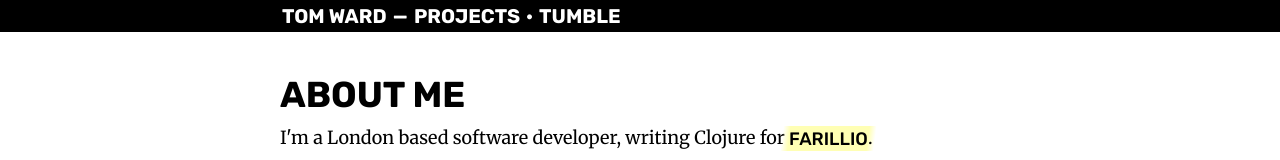
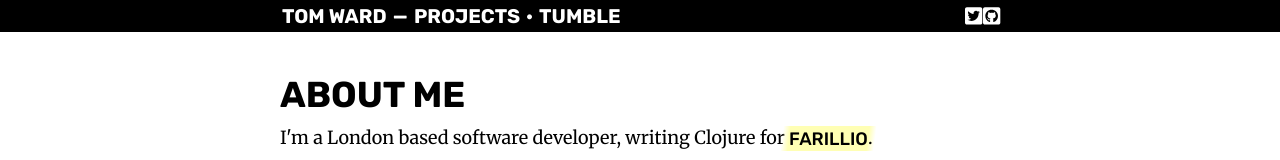
Before and after one commit to tomafro/nextjs.tomafro.net, a Next.js app: page / in a window 1280 px wide. Shown: the top 160 px of the page. Built offline with nearby package versions, Linux system fonts and the light colour scheme.

Commit message:
All about the accessiblity

```diff
--- a/src/components/layout.js
+++ b/src/components/layout.js
@@ -1,10 +1,14 @@
 import Head from "next/head"
 import Link from "next/link"
+
+import { faGithubSquare, faTwitterSquare } from '@fortawesome/free-brands-svg-icons'
+import { FontAwesomeIcon } from '@fortawesome/react-fontawesome'
 
 export default ({children, title}) => (
   <>
     <Head>
       <meta name="viewport" content="width=520"></meta>
+      <meta name="Description" content="Tom Ward's personal blog, with projects, links, and more"/>
       <link href="https://fonts.googleapis.com/css?family=Rubik:500,700%7CMerriweather%7CFira+Mono&display=swap" rel="stylesheet"/>
       <title>{title} - Tom Ward's Blog</title>
     </Head>
@@ -16,8 +20,8 @@ export default ({children, title}) => (
           <li><Link href="/tumble"><a href="/tumble">tumble</a></Link></li>
         </ul>
         <ul className="social-links">
-          <li><a href="https://twitter.com/tomafro"><i className="fab fa-twitter-square"></i></a></li>
-          <li><a href="https://github.com/tomafro"><i className="fab fa-github-square"></i></a></li>
+          <li><a href="https://twitter.com/tomafro"><FontAwesomeIcon icon={faTwitterSquare} title="My twitter account"/></a></li>
+          <li><a href="https://github.com/tomafro"><FontAwesomeIcon icon={faGithubSquare} title="My GitHub account"/></a></li>
         </ul>
       </div>
     </header>
--- a/src/pages/tumble.js
+++ b/src/pages/tumble.js
@@ -39,7 +39,7 @@ class Tumble extends React.Component {
   renderItem(item) {
     return (
       <li key={item.date + "-" + item.slug}>
-        <span className="fa-li"><FontAwesomeIcon icon={item.icon} /></span>
+        <span className="fa-li"><FontAwesomeIcon icon={item.icon}/></span>
         <div>
           {item.content}
         </div>
```
